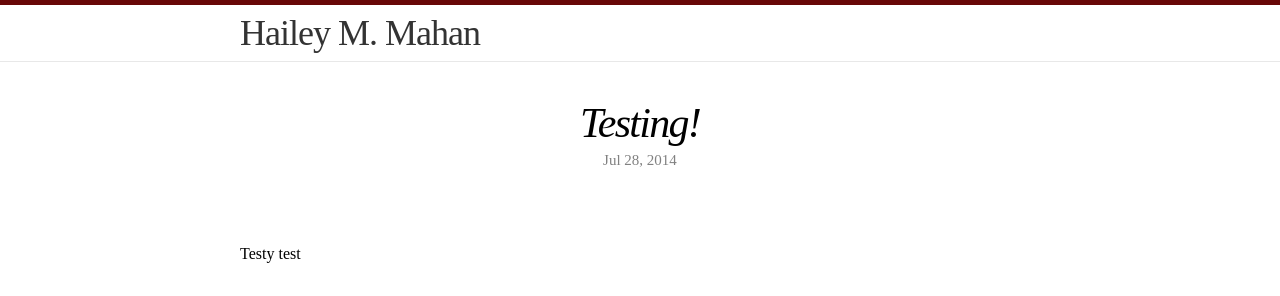
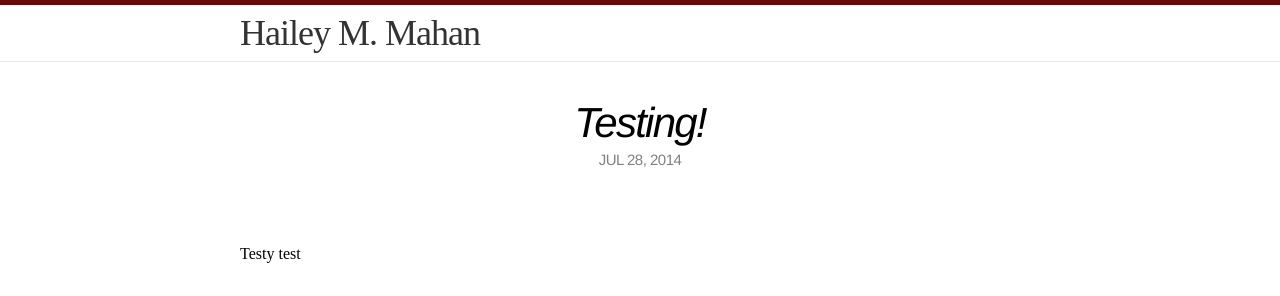
Before and after one commit to hmahan/hmahan.github.io, a Jekyll site: the page built from _posts/2014-07-28-test-again.markdown, in a window 1280 px wide. Shown: the top 296 px of the page. Built offline with Jekyll 4.4.1, drawn with Linux system fonts in a browser that asks for light colours.

Commit message:
Editing post fonts

```diff
--- a/css/main.css
+++ b/css/main.css
@@ -187,6 +187,7 @@ a:visited { color: #B40B0B; }
   font-weight: 300;
   font-style: italic;
   text-align: center;
+  font-family: "futura-pt", Helvetica, Arial, sans-serif;
 }
 
 .post-header .meta {
@@ -194,6 +195,9 @@ a:visited { color: #B40B0B; }
   color: #818181;
   margin-top: 5px;
   text-align: center;
+  font-family: "futura-pt", Helvetica, Arial, sans-serif;
+  text-transform: uppercase;
+  letter-spacing: -.5px;
 }
 
 .post-content { margin: 0 0 30px; padding: 20px 0;}
```
